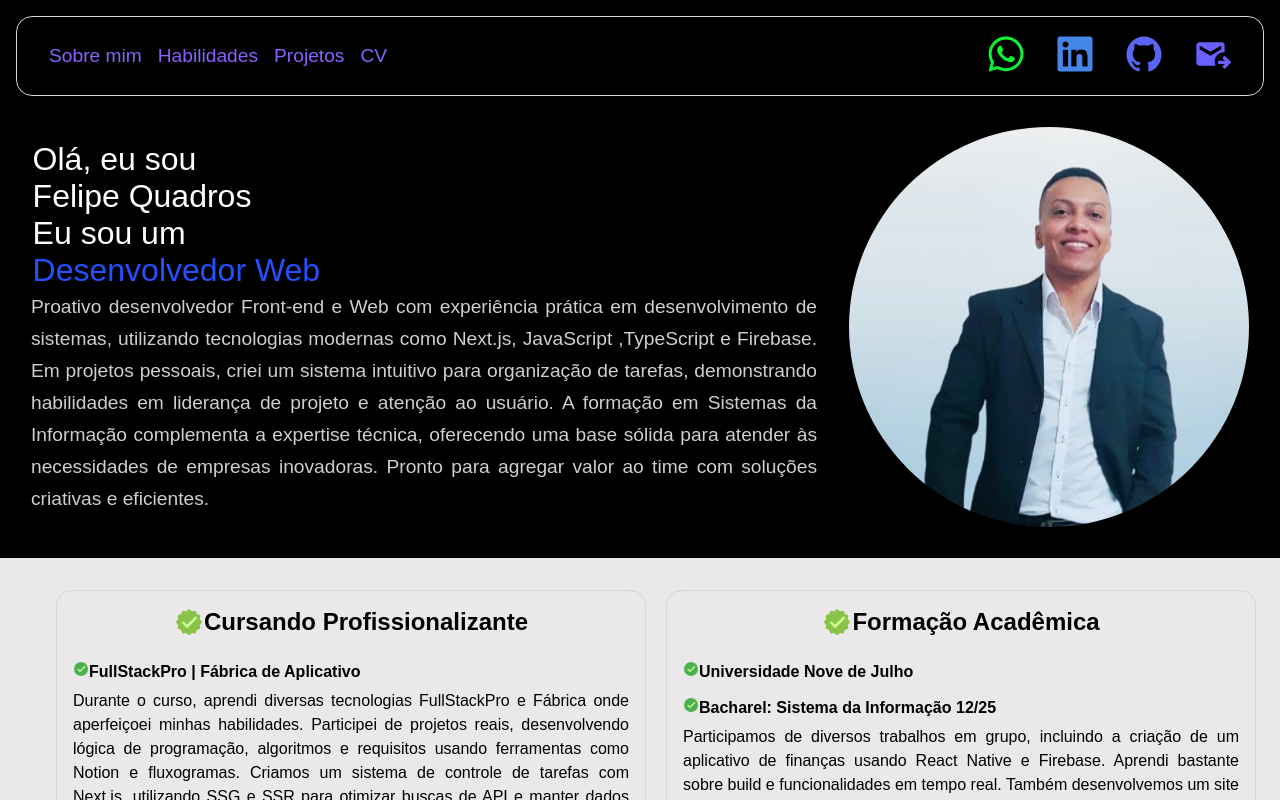
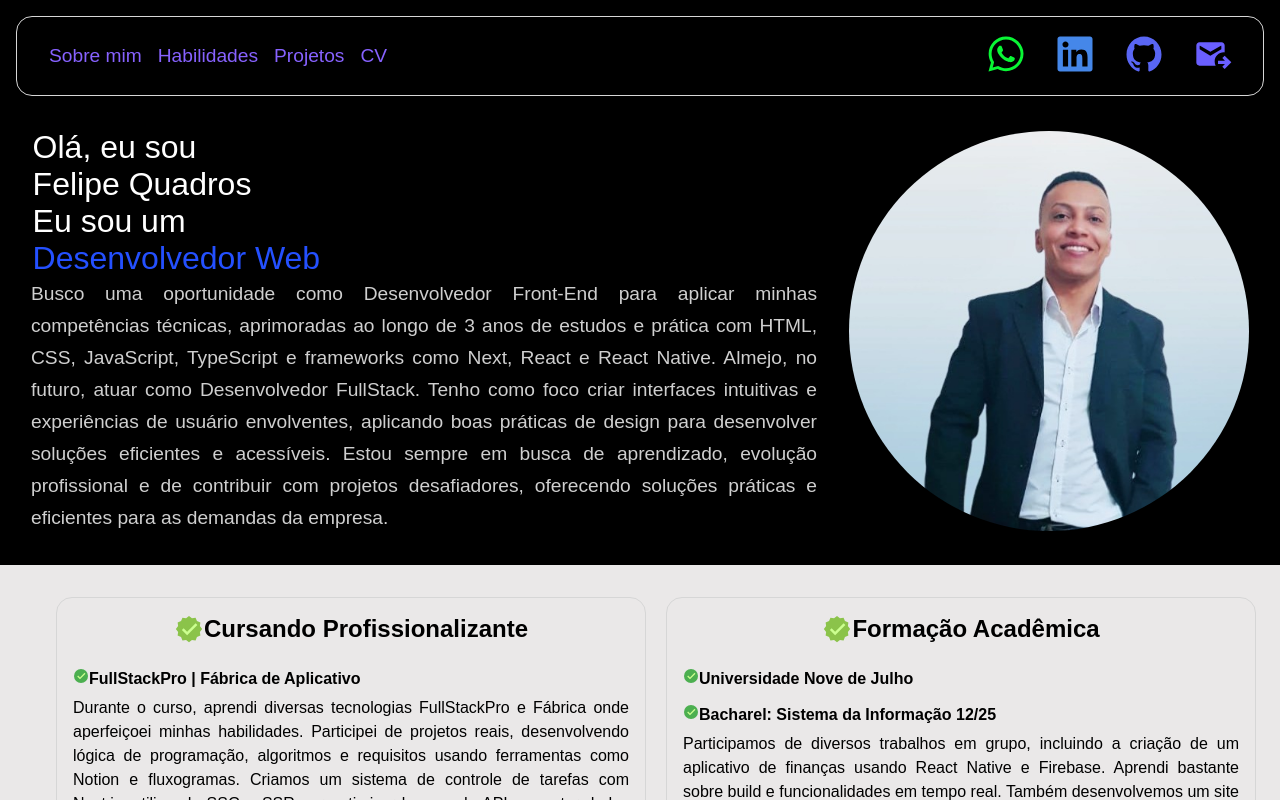
Before and after one commit to FelipeQuadrosdev/Portifolio, a React (Create React App) app: page / in a window 1280 px wide. Shown: the top 800 px of the page. Built offline with nearby package versions, Linux system fonts and the light colour scheme.

Commit message:
atualizando a main

```diff
--- a/src/Components/main/index.jsx
+++ b/src/Components/main/index.jsx
@@ -18,13 +18,14 @@
                         </ul>
                     </div>
                     <p className="description-text">
-                        Proativo desenvolvedor Front-end e Web com experiência prática em desenvolvimento de
-                        sistemas, utilizando tecnologias modernas como Next.js, JavaScript ,TypeScript e Firebase.
-                        Em projetos pessoais, criei um sistema intuitivo para organização de tarefas, demonstrando
-                        habilidades em liderança de projeto e atenção ao usuário. A formação em Sistemas da
-                        Informação complementa a expertise técnica, oferecendo uma base sólida para atender às
-                        necessidades de empresas inovadoras. Pronto para agregar valor ao time com soluções
-                        criativas e eficientes.
+                        Busco uma oportunidade como Desenvolvedor Front-End para aplicar minhas
+                        competências técnicas, aprimoradas ao longo de 3 anos de estudos e prática com
+                        HTML, CSS, JavaScript, TypeScript e frameworks como Next, React e React Native.
+                        Almejo, no futuro, atuar como Desenvolvedor FullStack. Tenho como foco criar
+                        interfaces intuitivas e experiências de usuário envolventes, aplicando boas práticas de
+                        design para desenvolver soluções eficientes e acessíveis. Estou sempre em busca de
+                        aprendizado, evolução profissional e de contribuir com projetos desafiadores,
+                        oferecendo soluções práticas e eficientes para as demandas da empresa.
                     </p>
                 </div>
             </section>
```
Also changed, not shown: 1 other file (tests, documents, lock files or other folders).
